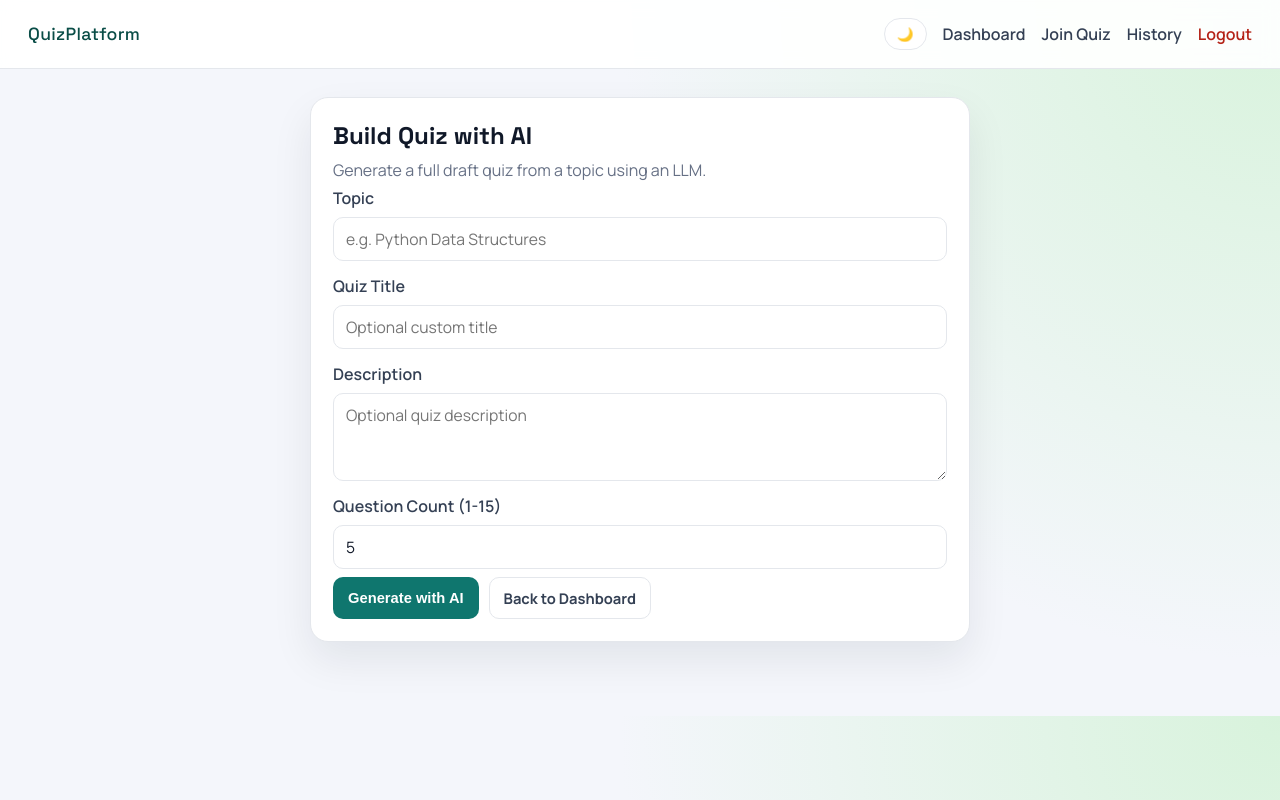
After one commit to raisuraj2004/QuizWebsite, a Flask app: page /create_quiz_ai in a window 1280 px wide. The commit adds this page. Run offline with Flask 3, Linux system fonts and the light colour scheme; the visitor is signed in with stand-in values (Sample User, id 1).

Commit message:
Move AI quiz builder to dedicated dashboard entry

```diff
--- a/app.py
+++ b/app.py
@@ -21,6 +21,7 @@ except ImportError:
 from werkzeug.exceptions import RequestEntityTooLarge
 
 from utils.auth import hash_password, verify_password
+from utils import ai_quiz
 from utils.db import get_db, get_cursor, insert_and_get_id
 from utils.migrations import run_migrations
 
@@ -578,6 +579,88 @@ def create_quiz():
     return render_template("create_quiz.html", title="Create Quiz")
 
 
+@app.route("/create_quiz_ai", methods=["GET", "POST"])
+@login_required
+def create_quiz_ai():
+    if request.method == "GET":
+        return render_template("create_quiz_ai.html", title="Build Quiz with AI")
+
+    if not validate_csrf():
+        flash("Invalid form session. Try again.", "error")
+        return redirect(url_for("create_quiz"))
+
+    if not rate_limit("ai_quiz_limit", limit=4, window=300):
+        flash("AI generation rate limit reached. Try again later.", "error")
+        return redirect(url_for("create_quiz"))
+
+    topic = clean_text(request.form.get("topic"), 120)
+    title = clean_text(request.form.get("title"), 100) or f"{topic.title()} Quiz"
+    description = clean_text(request.form.get("description"), 300)
+
+    try:
+        total_questions = int(request.form.get("question_count", "5"))
+    except ValueError:
+        total_questions = 5
+    total_questions = max(1, min(total_questions, 15))
+
+    if len(topic) < 3:
+        flash("Topic must be at least 3 characters.", "error")
+        return redirect(url_for("create_quiz"))
+
+    try:
+        generated_questions = ai_quiz.generate_quiz_questions(topic, total_questions)
+    except Exception as err:
+        logger.exception("AI generation failed for topic=%s", topic)
+        flash(str(err), "error")
+        return redirect(url_for("create_quiz"))
+
+    db = get_db()
+    cur = get_cursor(db)
+    try:
+        quiz_id = insert_and_get_id(
+            cur,
+            """
+            INSERT INTO quizzes (title, description, host_id, status)
+            VALUES (?, ?, ?, 'draft')
+            """,
+            (title, description, session["user_id"]),
+        )
+
+        for item in generated_questions:
+            question_id = insert_and_get_id(
+                cur,
+                """
+                INSERT INTO questions (quiz_id, question_text)
+                VALUES (?, ?)
+                """,
+                (quiz_id, item["question"]),
+            )
+
+            for idx, option in enumerate(item["options"]):
+                cur.execute(
+                    """
+                    INSERT INTO options (question_id, option_text, is_correct)
+                    VALUES (?, ?, ?)
+                    """,
+                    (question_id, option, 1 if idx == item["correct_index"] else 0),
+                )
+
+        db.commit()
+    except Exception:
+        db.rollback()
+        logger.exception("Failed saving AI-generated quiz.")
+        flash("Could not save generated quiz. Try again.", "error")
+        db.close()
+        return redirect(url_for("create_quiz"))
+
+    db.close()
+    flash(
+        f"AI quiz created with {len(generated_questions)} questions. Review and publish when ready.",
+        "success",
+    )
+    return redirect(url_for("add_question", quiz_id=quiz_id))
+
+
 @app.route("/add_question/<int:quiz_id>", methods=["GET", "POST"])
 @login_required
 def add_question(quiz_id):
--- /dev/null
+++ b/templates/create_quiz_ai.html
@@ -0,0 +1,30 @@
+{% extends "base.html" %}
+{% block content %}
+<section class="card-shell narrow">
+    <div class="card-shell-header">
+        <h2>Build Quiz with AI</h2>
+        <p class="muted">Generate a full draft quiz from a topic using an LLM.</p>
+    </div>
+
+    <form method="POST" action="{{ url_for('create_quiz_ai') }}" class="stack-form">
+        <input type="hidden" name="csrf_token" value="{{ csrf_token() }}">
+
+        <label for="ai_topic">Topic</label>
+        <input id="ai_topic" type="text" name="topic" placeholder="e.g. Python Data Structures" required>
+
+        <label for="ai_title">Quiz Title</label>
+        <input id="ai_title" type="text" name="title" placeholder="Optional custom title">
+
+        <label for="ai_description">Description</label>
+        <textarea id="ai_description" name="description" rows="3" placeholder="Optional quiz description"></textarea>
+
+        <label for="ai_count">Question Count (1-15)</label>
+        <input id="ai_count" type="number" name="question_count" min="1" max="15" value="5">
+
+        <div class="actions-inline">
+            <button type="submit" class="btn primary">Generate with AI</button>
+            <a href="{{ url_for('dashboard') }}" class="btn ghost">Back to Dashboard</a>
+        </div>
+    </form>
+</section>
+{% endblock %}
--- a/templates/dashboard.html
+++ b/templates/dashboard.html
@@ -7,6 +7,7 @@
     </div>
     <div class="actions-inline">
         <a href="{{ url_for('join_quiz') }}" class="btn ghost">Join by Code</a>
+        <a href="{{ url_for('create_quiz_ai') }}" class="btn ghost">Build with AI</a>
         <a href="{{ url_for('create_quiz') }}" class="btn primary">Create Quiz</a>
     </div>
 </section>
```
